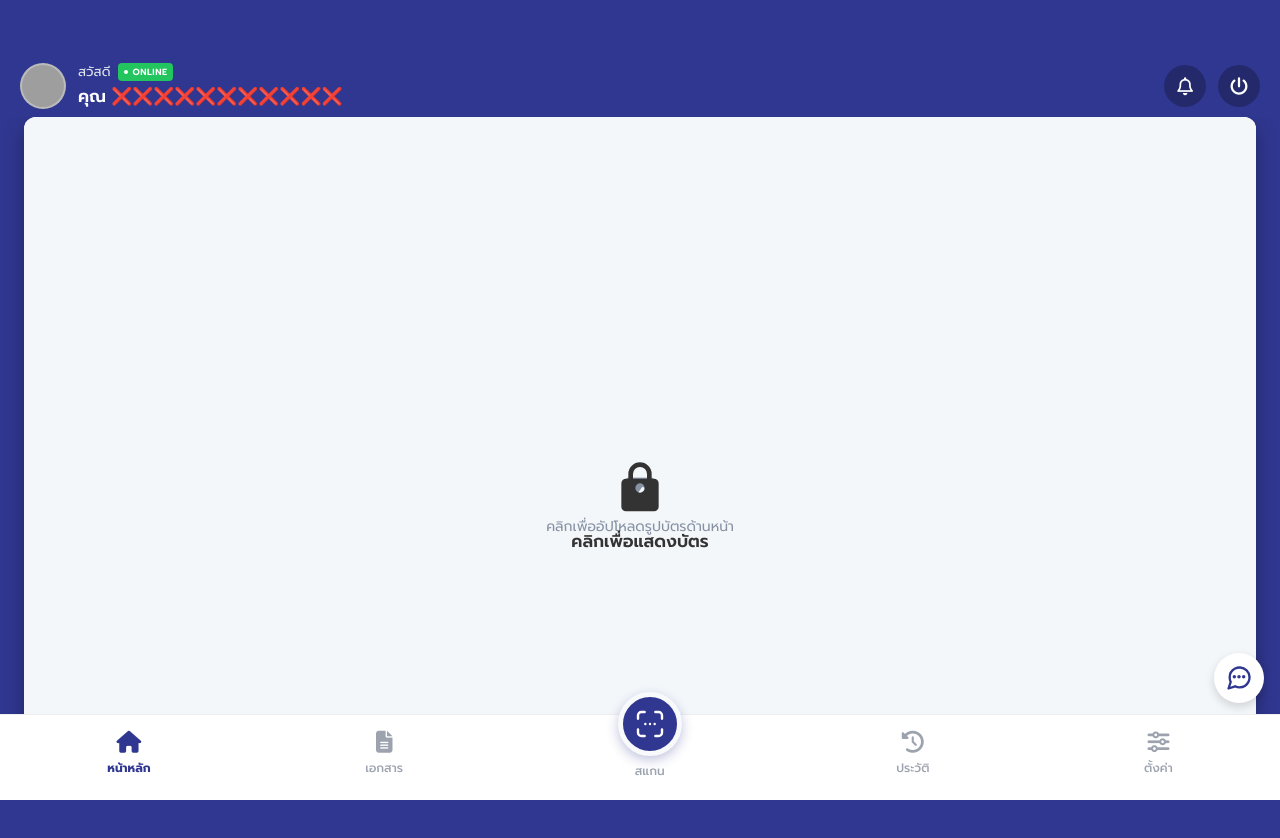
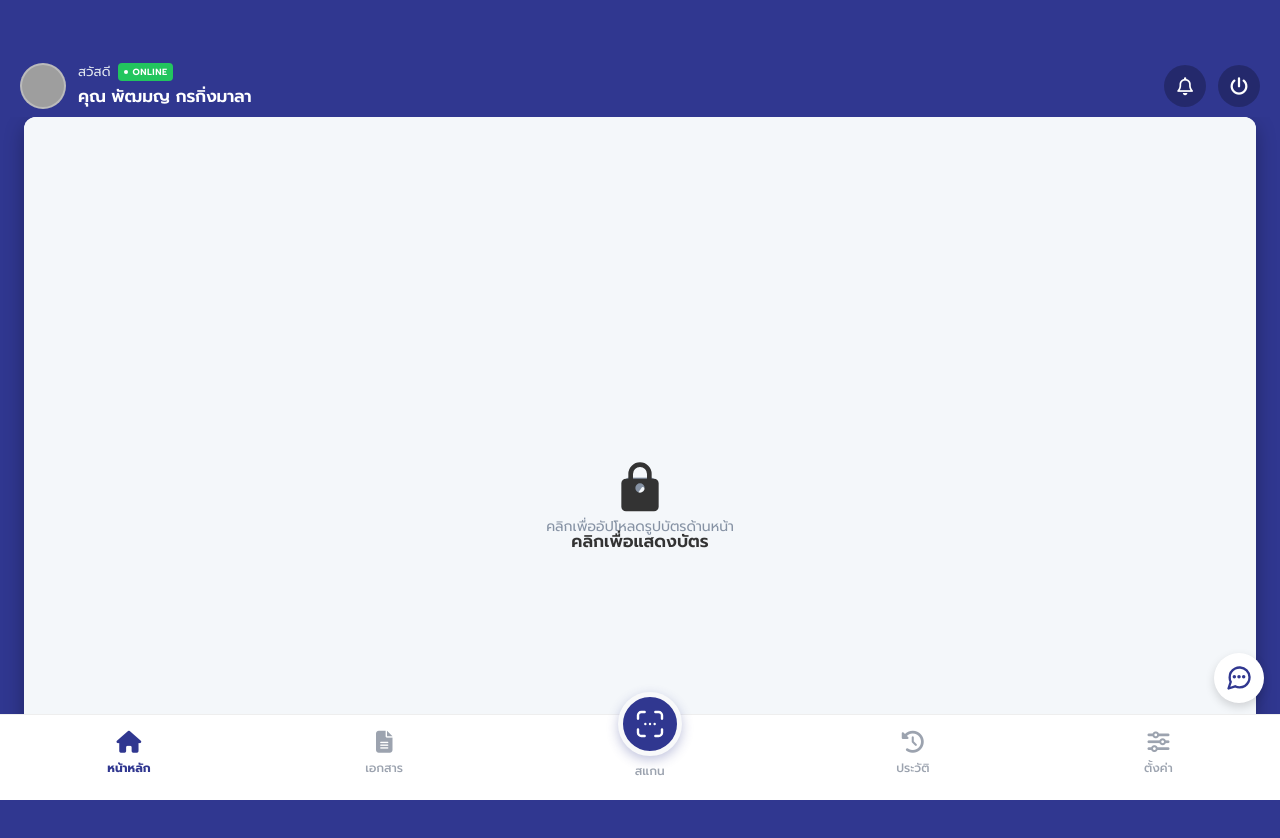
Before and after one commit to pppp167/ping, a plain HTML site: page index.html in a window 1280 px wide. Shown: the top 838 px of the page. Drawn offline with Linux system fonts and the light colour scheme; grey boxes are pictures that could not be loaded; a web font is replaced by a local one.

Commit message:
Update index.html

```diff
--- a/index.html
+++ b/index.html
@@ -482,7 +482,7 @@
           </div>
           <div class="user-text">
             <p>สวัสดี <span class="online-badge"><span class="online-dot"></span>ONLINE</span></p>
-            <h1>คุณ ❌❌❌❌❌❌❌❌❌❌❌</h1>
+            <h1>คุณ พัฒมญ กรกิ่งมาลา</h1>
           </div>
         </div>
 
```
